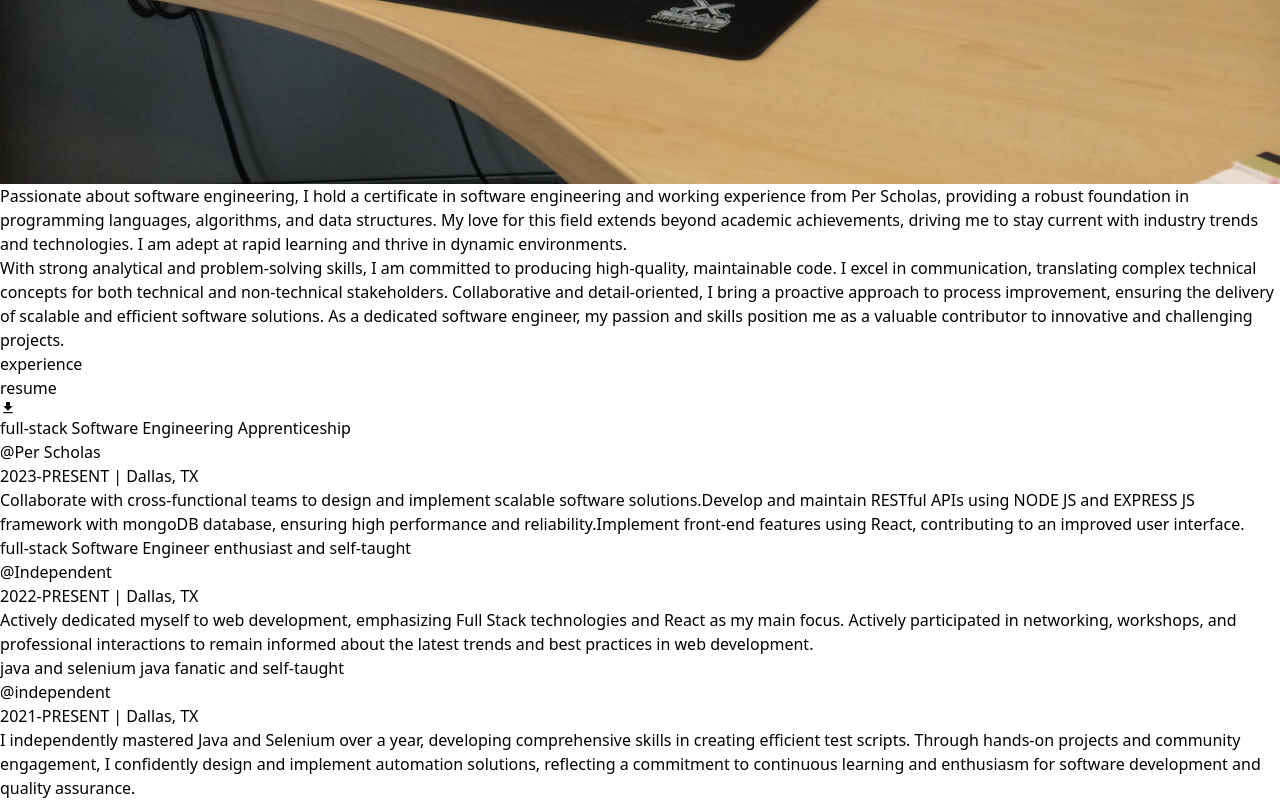
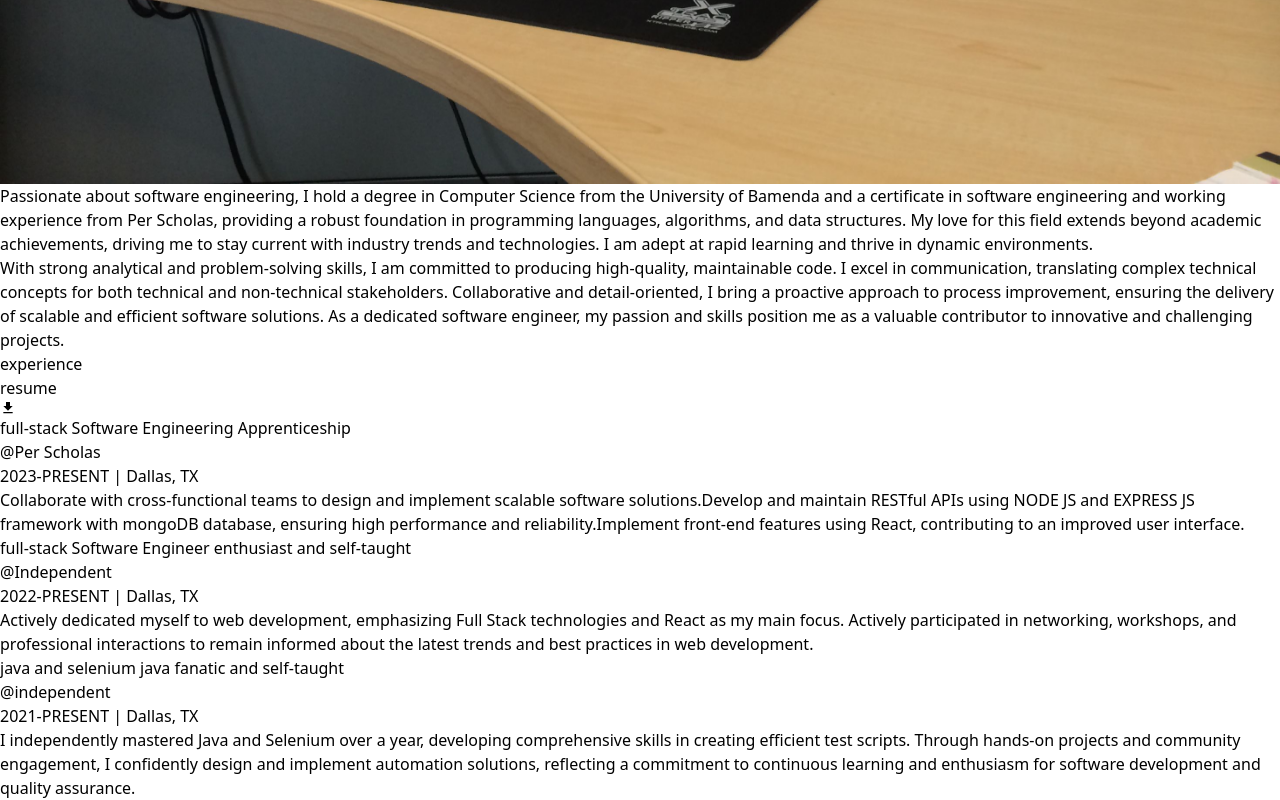
Before and after one commit to KINYUI1/my-portfolio, a React (Vite) app: page /about in a window 1280 px wide. Shown: the part 968-1768 px from the top of the page. Built offline with nearby package versions, Linux system fonts and the light colour scheme.

Commit message:
updated resume to Clement Kinyui Ndimuangu

```diff
--- a/src/pages/About.jsx
+++ b/src/pages/About.jsx
@@ -19,7 +19,7 @@ const About = () => {
         </div>
         <div className="leading-7 text-base sm:col-span-2 m-2">
           <p className="mb-4">
-            Passionate about software engineering, I hold a certificate in software engineering and working experience from <span className="font-bold">Per Scholas</span>, providing a robust foundation in
+            Passionate about software engineering, I hold a degree in Computer Science from the <span className="font-bold">University of Bamenda</span> and a certificate in software engineering and working experience from <span className="font-bold">Per Scholas</span>, providing a robust foundation in
             programming languages, algorithms, and data structures. My love for
             this field extends beyond academic achievements, driving me to stay
             current with industry trends and technologies. I am adept at rapid
@@ -42,7 +42,7 @@ const About = () => {
       <div>
         <div className="flex gap-8 items-center">
         <h1 className="capitalize font-bold text-4xl">experience</h1>
-        <a href='./Clement Kinyui Ndi Resume.docx' download='clement kinyui ndimuangu resume.docx'><button className="mt-2 p-3 text-xl uppercase font-bold  bg-stone-700  hover:bg-yellow-100 hover:text-stone-700 hover:scale-110 ease-in duration-300 text-slate-50 rounded shadow-lg shadow-stone-600">resume <MdDownload className="inline"/></button> </a>
+        <a href='./Clement Kinyui Ndimuangu Resume.docx' download='clement kinyui ndimuangu resume.docx'><button className="mt-2 p-3 text-xl uppercase font-bold  bg-stone-700  hover:bg-yellow-100 hover:text-stone-700 hover:scale-110 ease-in duration-300 text-slate-50 rounded shadow-lg shadow-stone-600">resume <MdDownload className="inline"/></button> </a>
         </div>
         <div>
           {experienceData.map((experience)=>{
--- a/src/pages/ContactMe.jsx
+++ b/src/pages/ContactMe.jsx
@@ -65,7 +65,7 @@ const sendEmail = (e) => {
           </div>
           <div className="w-12 h-12 bg-stone-700 flex justify-center items-center rounded-full hover:bg-yellow-100 hover:text-stone-700 hover:scale-110 ease-in duration-300 text-slate-50">
             <a
-              href='./Clement Kinyui Ndi Resume.docx' download='clement kinyui ndimuangu resume.docx'
+              href='./Clement Kinyui Ndimuangu Resume.docx' download='clement kinyui ndimuangu resume.docx'
             >
               <FaDownload />
             </a>
--- a/src/pages/Home.jsx
+++ b/src/pages/Home.jsx
@@ -59,7 +59,7 @@ const Home = () => {
               <CiMail />
             </Link>
           </div>
-          <a href='./Clement Kinyui Ndi Resume.docx' download='clement kinyui ndimuangu resume.docx'><button className=" p-3 text-xl uppercase font-bold  bg-stone-700  hover:bg-yellow-100 hover:text-stone-700 hover:scale-110 ease-in duration-300 text-slate-50 rounded shadow-lg shadow-stone-600">resume <MdDownload className="inline"/></button> </a>
+          <a href='./Clement Kinyui Ndimuangu Resume.docx' download='clement kinyui ndimuangu resume.docx'><button className=" p-3 text-xl uppercase font-bold  bg-stone-700  hover:bg-yellow-100 hover:text-stone-700 hover:scale-110 ease-in duration-300 text-slate-50 rounded shadow-lg shadow-stone-600">resume <MdDownload className="inline"/></button> </a>
         </div>
       </div>
     </div>
```
Also changed, not shown: 2 other files (tests, documents, lock files or other folders).
